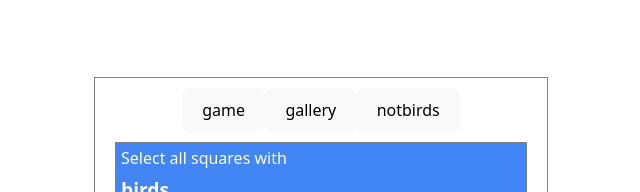
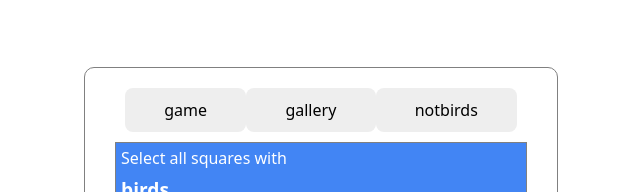
Before and after one commit to blueherr1ng/bird-recaptcha, a React (Vite) app: page / in a window 1280 px wide. Shown: the top 192 px of the page, without its empty margins (319-959 px from the left). Built offline with nearby package versions, Linux system fonts and the light colour scheme.

Commit message:
aesthetic changes

```diff
--- a/src/App.css
+++ b/src/App.css
@@ -12,8 +12,9 @@
 }
 
 .container.big {
-  padding: 20px;
-  padding-top: 0px;
+  padding: 30px;
+  padding-top: 10px;
+  border-radius: 10px;
 }
 
 .header {
@@ -26,8 +27,15 @@
 .tabheader {
   background-color: white;
   display: flex;
-  justify-content: center;
   padding: 10px;
+  justify-content: space-between;
+}
+
+.buttontab {
+  width: auto;
+  color: black;
+  background-color: #eee;
+  flex-grow: 1;
 }
 
 .text {
--- a/src/Components.jsx
+++ b/src/Components.jsx
@@ -3,7 +3,7 @@ import { TbReload } from "react-icons/tb";
 import { MdHeadphones } from "react-icons/md";
 import { MdInfoOutline } from "react-icons/md";
 import { useState } from 'react';
-import {NOTBIRDS} from './notbird'
+import { NOTBIRDS } from './notbird'
 import { IMAGES } from './images';
 const BIGARRAY = shuffle([
   ...IMAGES.map(img => ({ ...img, uniqueId: `bird-${img.id}` })),
@@ -187,9 +187,9 @@ export default function Container () {
     return (
         <div className="container big">
             <div className="tabheader">
-                <button onClick={() => setActiveTab('game')}>game</button>
-                <button onClick={() => setActiveTab('gallery')}>gallery</button>
-                <button onClick={() => setActiveTab('notbirds')}>notbirds</button>
+                <button className = "buttontab" onClick={() => setActiveTab('game')}>game</button>
+                <button className = "buttontab" onClick={() => setActiveTab('gallery')}>gallery</button>
+                <button className = "buttontab" onClick={() => setActiveTab('notbirds')}>notbirds</button>
             </div>
 
             <div>
```
